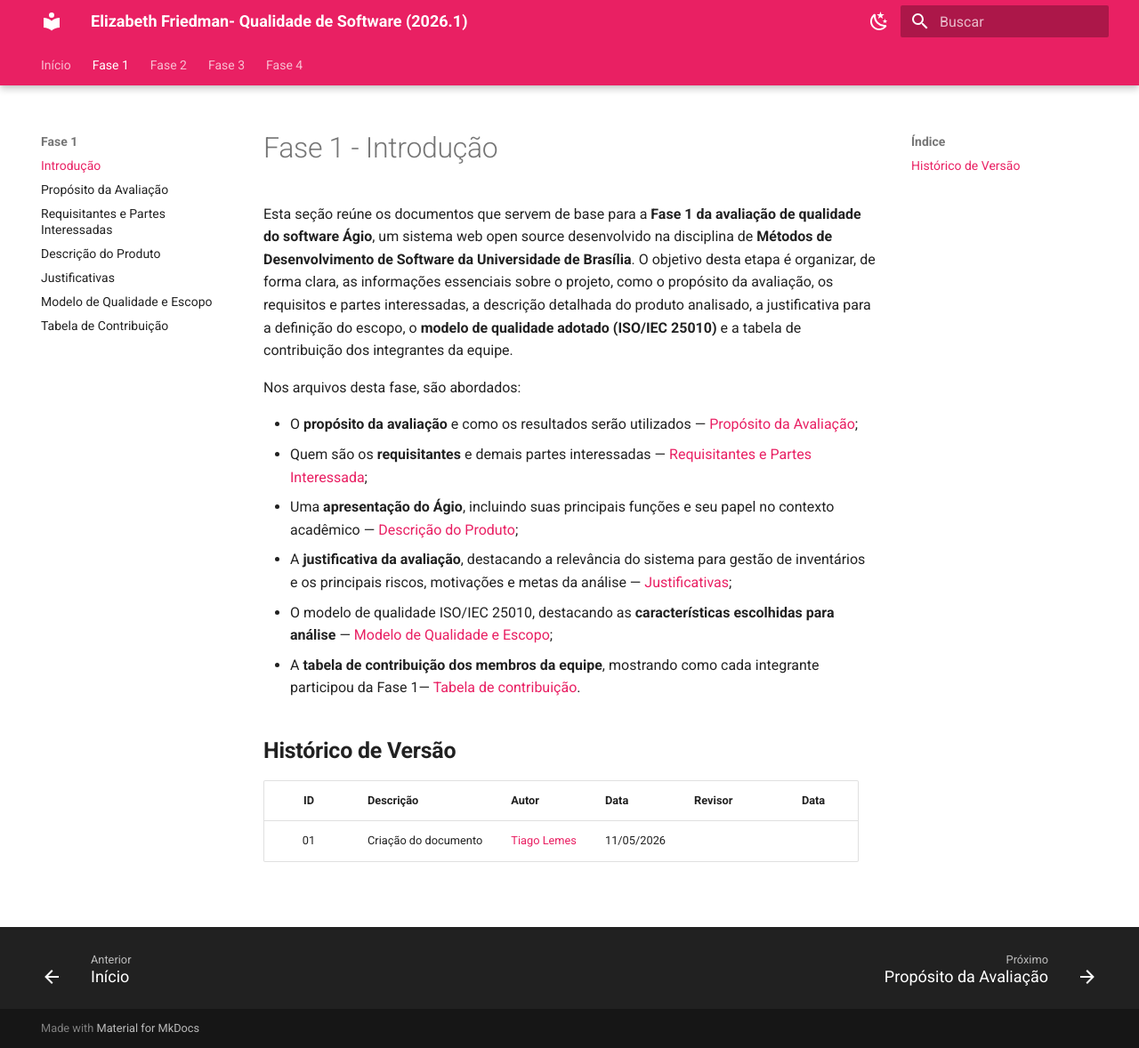
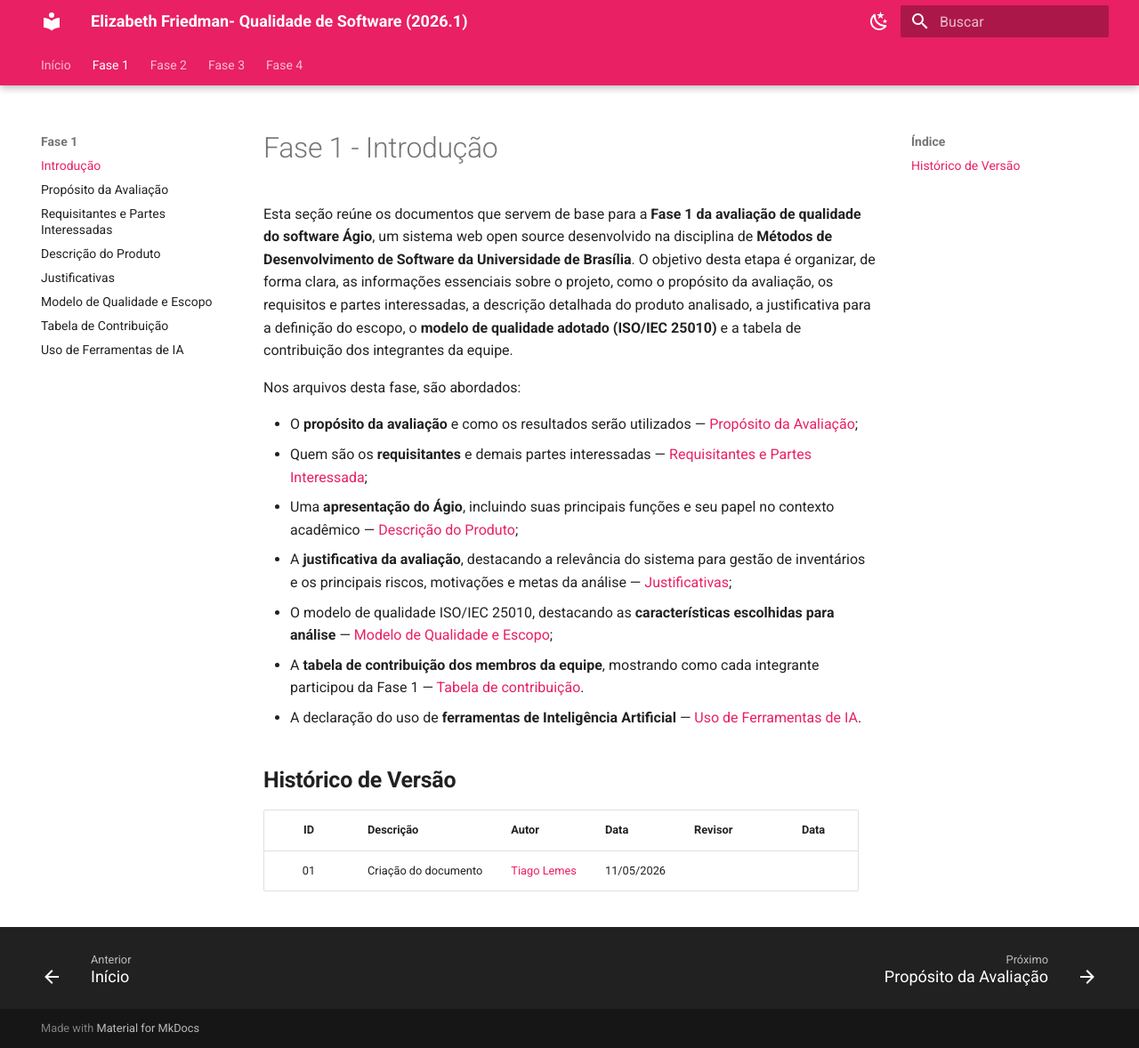
Before and after one commit to FCTE-Qualidade-de-Software-1/2026-1_T02_ELIZABETH_FRIEDMAN, an MkDocs documentation site: the page built from docs/fase1/fase1.md, in a window 1280 px wide and 1178 px high. Shown: the whole window at 89% size. Built offline with MkDocs 1.6.1 and Material for MkDocs 9.7.7, drawn with Linux system fonts in a browser that asks for light colours.

Commit message:
Adição da página de uso de IA

```diff
--- a/docs/fase1/fase1.md
+++ b/docs/fase1/fase1.md
@@ -9,7 +9,8 @@ Nos arquivos desta fase, são abordados:
 - Uma **apresentação do Ágio**, incluindo suas principais funções e seu papel no contexto acadêmico — [Descrição do Produto](3-descricao.md);
 - A **justificativa da avaliação**, destacando a relevância do sistema para gestão de inventários e os principais riscos, motivações e metas da análise — [Justificativas](4-justificativa.md);
 - O modelo de qualidade ISO/IEC 25010, destacando as **características escolhidas para análise** — [Modelo de Qualidade e Escopo](5-modelo.md);
-- A **tabela de contribuição dos membros da equipe**, mostrando como cada integrante participou da Fase 1— [Tabela de contribuição](6-tabela_de_contribuicao.md).
+- A **tabela de contribuição dos membros da equipe**, mostrando como cada integrante participou da Fase 1 — [Tabela de contribuição](6-tabela_de_contribuicao.md).
+- A declaração do uso de **ferramentas de Inteligência Artificial** — [Uso de Ferramentas de IA](fase1/7-uso_de_IA.md).
 
 ## **Histórico de Versão**
 
--- a/mkdocs.yml
+++ b/mkdocs.yml
@@ -56,6 +56,7 @@ nav:
    - Justificativas: fase1/4-justificativa.md
    - Modelo de Qualidade e Escopo: fase1/5-modelo.md
    - Tabela de Contribuição: fase1/6-tabela_de_contribuicao.md
+   - Uso de Ferramentas de IA: fase1/7-uso_de_IA.md
 
 
  - Fase 2:
```
Also changed, not shown: docs/fase1/3-descricao.md (+4 -0 lines), docs/fase1/5-modelo.md (+1 -1 lines), docs/fase1/6-tabela_de_contribuicao.md (+2 -0 lines), docs/fase1/7-uso_de_IA.md (added, +17 -0 lines).
